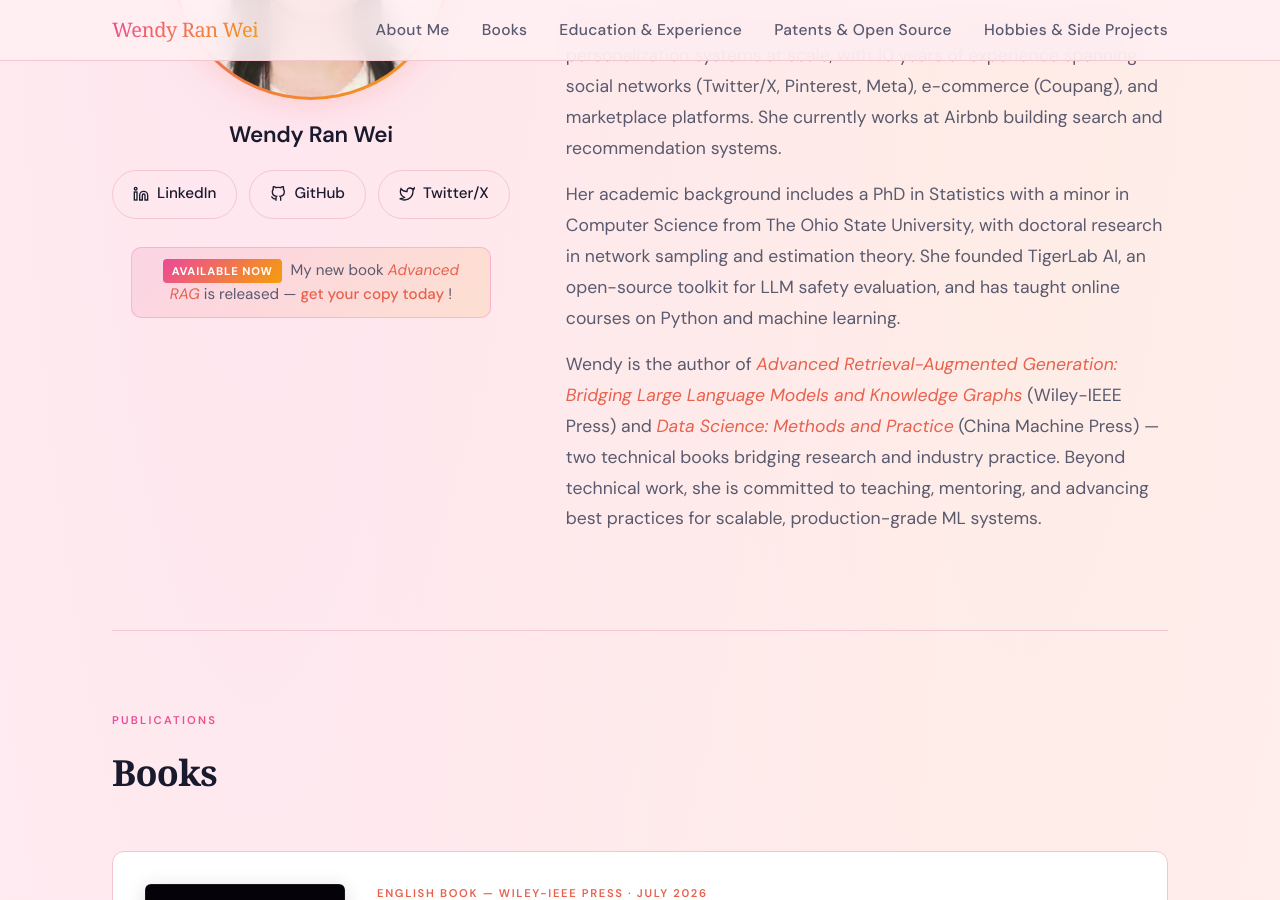
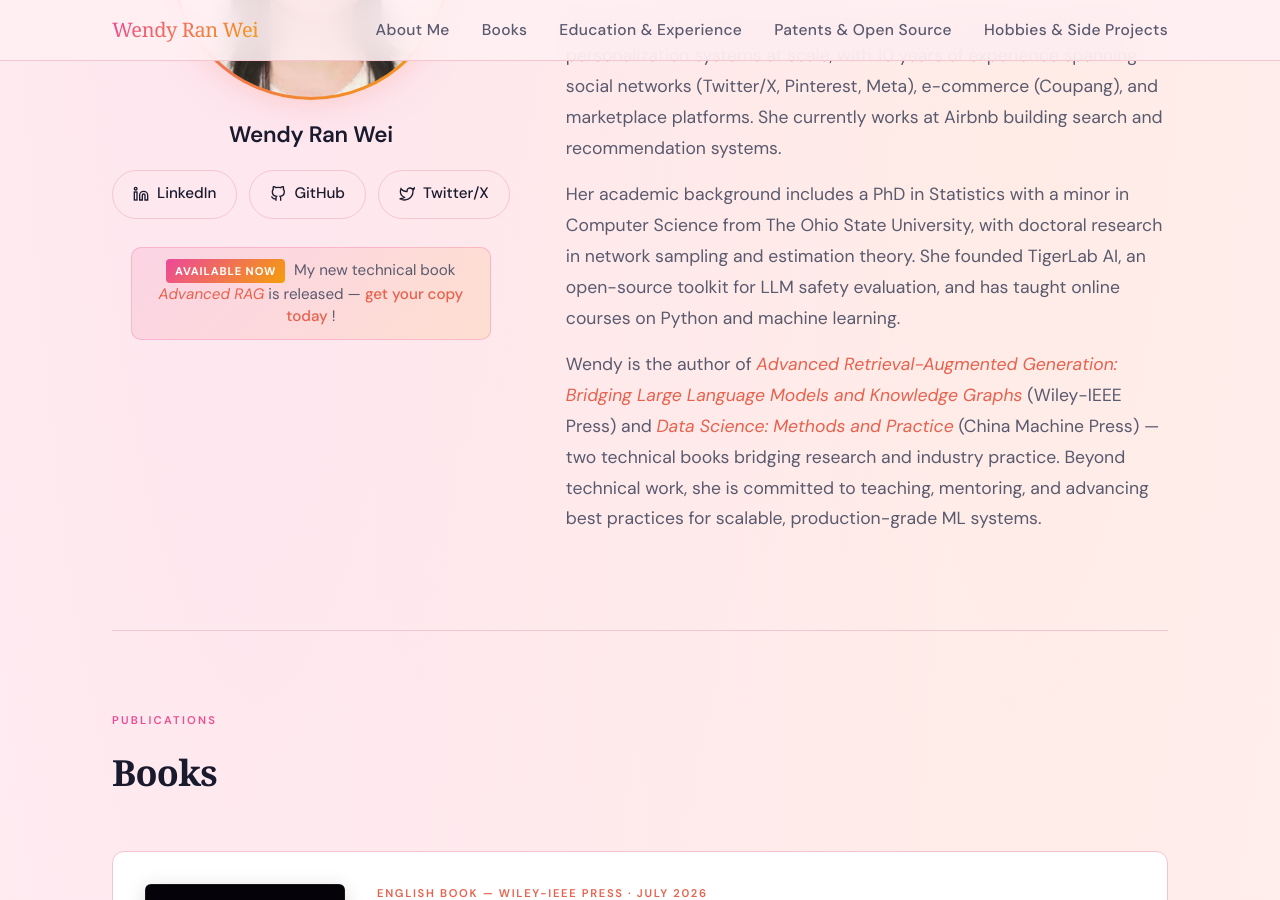
Before and after one commit to wendyran/wendyran.github.io, a Jekyll site: the page index.html, which Jekyll copies as it is, in a window 1280 px wide and 900 px high, scrolled down 320 px. Built offline with Jekyll 4.4.1, drawn with Linux system fonts in a browser that asks for light colours; some web fonts are replaced.

Commit message:
Update index.html

```diff
--- a/index.html
+++ b/index.html
@@ -1052,7 +1052,7 @@
             </a>
         </div>
         <div class="preorder-banner">
-            <span class="preorder-new">Available Now</span> My new book <a href="https://www.amazon.com/Advanced-Retrieval-Augmented-Generation-Bridging-Knowledge/dp/1394374682" target="_blank" rel="noopener"><em>Advanced RAG</em></a> is released — <a href="https://www.amazon.com/Advanced-Retrieval-Augmented-Generation-Bridging-Knowledge/dp/1394374682" target="_blank" rel="noopener"> get your copy today</a> !
+            <span class="preorder-new">Available Now</span> My new technical book <a href="https://www.amazon.com/Advanced-Retrieval-Augmented-Generation-Bridging-Knowledge/dp/1394374682" target="_blank" rel="noopener"><em>Advanced RAG</em></a> is released — <a href="https://www.amazon.com/Advanced-Retrieval-Augmented-Generation-Bridging-Knowledge/dp/1394374682" target="_blank" rel="noopener"> get your copy today</a> !
         </div>
     </div>
     <div class="hero-text">
```
